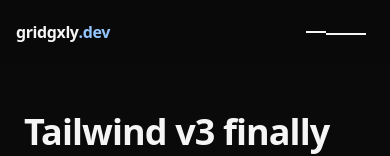
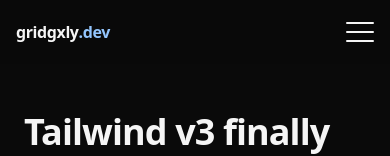
Before and after one commit to GridGxly/Portfolio, a React (Vite) app: page / in a window 390 px wide. Shown: the top 156 px of the page. Built offline with nearby package versions, Linux system fonts and the light colour scheme.

Commit message:
fixed mobile navbar, ts was horrendous

```diff
--- a/src/components/Navbar.jsx
+++ b/src/components/Navbar.jsx
@@ -111,20 +111,21 @@
 
     <button
     type="button"
-    className="inline-flex items-center justify-center rounded-md p-2 text-neutral-100 sm:hidden"
     onClick={() => setIsOpen(!isOpen)}
     aria-label="Toggle navigation"
+    className="sm:hidden text-neutral-100"
     >
     {isOpen ? (
-    <span className="text-xl">&times;</span>
+    <span className="text-2xl leading-none">&times;</span>
     ) : (
-    <>
-    <span className="block h-0.5 w-5 bg-current" />
-    <span className="mt-1 block h-0.5 w-5 bg-current" />
-    <span className="mt-1 block h-0.5 w-5 bg-current" />
-    </>
+    <span className="relative flex h-5 w-7 flex-col justify-between">
+    <span className="block h-0.5 w-full rounded-full bg-current" />
+    <span className="block h-0.5 w-full rounded-full bg-current" />
+    <span className="block h-0.5 w-full rounded-full bg-current" />
+    </span>
     )}
     </button>
+
     </nav>
 
 
```
